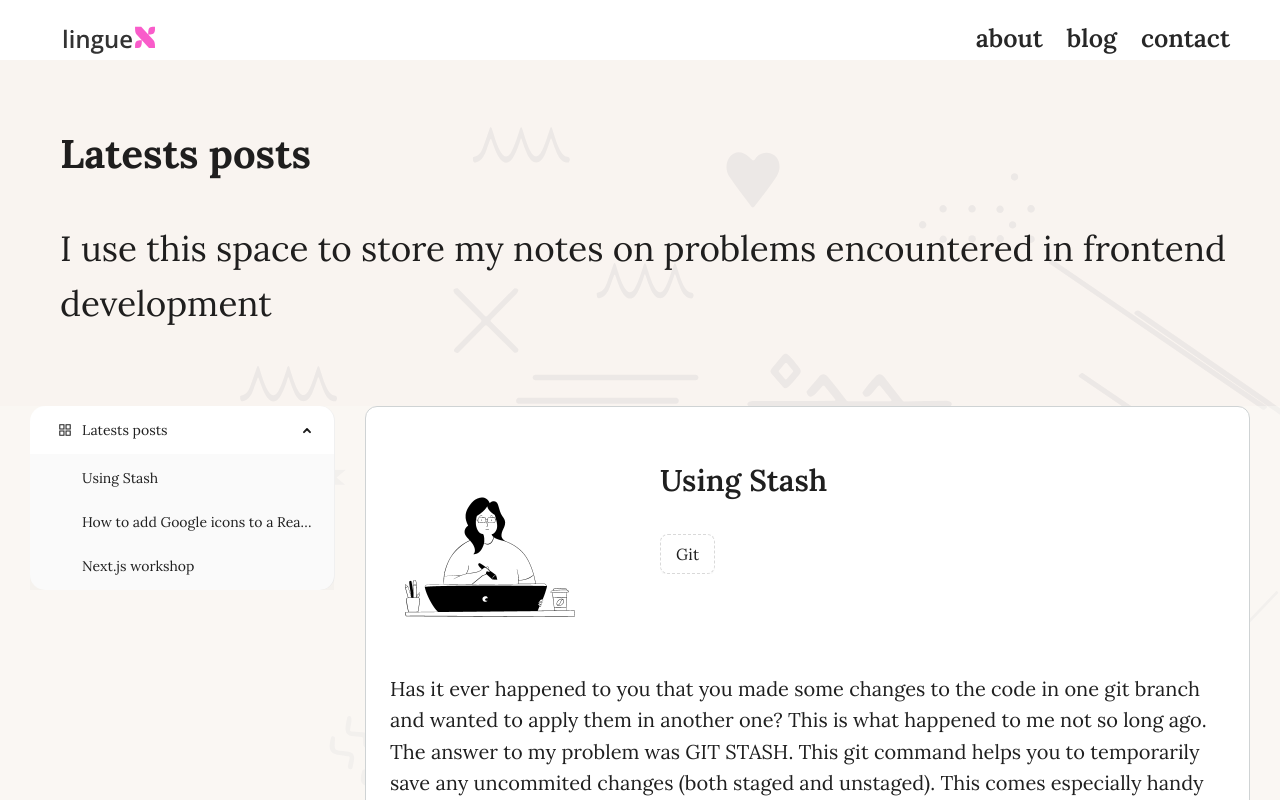
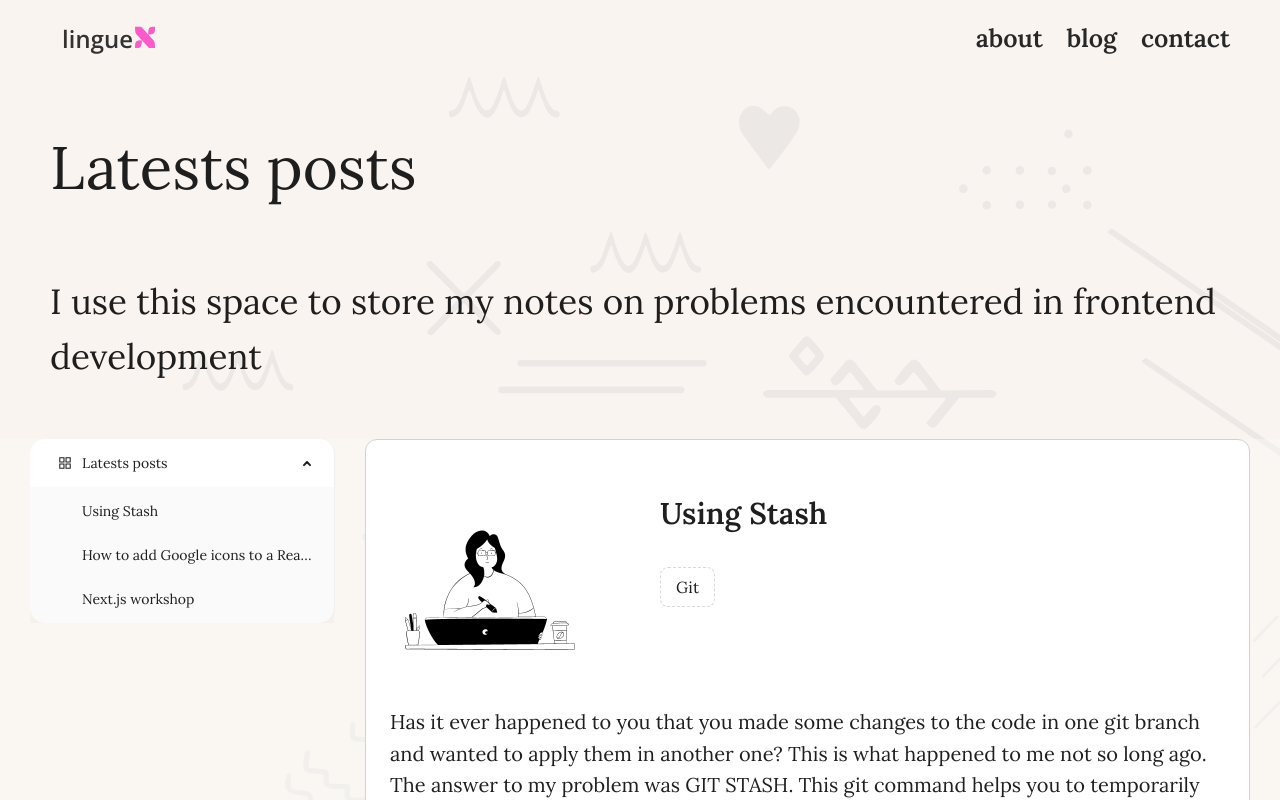
Before and after one commit to domi82/linguex, a React (Create React App) app: page /blog in a window 1280 px wide. Shown: the top 800 px of the page. Built offline with nearby package versions, Linux system fonts and the light colour scheme.

Commit message:
Improve the ContactPage and AboutPage styles

```diff
--- a/src/components/AppThemeComponent/AppThemeComponent.tsx
+++ b/src/components/AppThemeComponent/AppThemeComponent.tsx
@@ -30,8 +30,8 @@ class AppThemeComponent {
           padding: 20,
         },
         Menu: {
-          itemSelectedBg: "#94B4C6",
-          itemSelectedColor: "#fff",
+          itemSelectedBg: "pink",
+          itemSelectedColor: "black",
           itemBorderRadius: 12,
         },
         Input: {
--- a/src/pages/AboutPage/AboutPage.module.scss
+++ b/src/pages/AboutPage/AboutPage.module.scss
@@ -2,12 +2,10 @@
 
         .heading {
             padding-left:60px;
-            h2{
+            h3{
 
-            font-size: 40px;
-            padding-top: 60px;
-
-            text-align: left;
+                font-weight: 400;
+                font-size: 60px;
         }
         p {
 
--- a/src/pages/AboutPage/AboutPage.tsx
+++ b/src/pages/AboutPage/AboutPage.tsx
@@ -34,9 +34,9 @@ const AboutPage: React.FC = () => {
     <PublicLayoutComponent>
       <Row>
         <Col className={styles.heading} span={24}>
-          <h2>
+          <h3>
             <FormattedMessage id="about.header" />
-          </h2>
+          </h3>
           <p>
             <FormattedMessage id="about.description" />
           </p>
--- a/src/pages/BlogPage/BlogPage.module.scss
+++ b/src/pages/BlogPage/BlogPage.module.scss
@@ -9,21 +9,21 @@
         background-repeat: repeat;
 
         .heading {
-            padding-left:60px;
-            padding-bottom: 40px;
-            h2{
+            padding-left:50px;
+            padding-bottom: 20px;
+            h3{
 
-            font-size: 40px;
-            padding-top: 30px;
+                font-weight: 400;
+                font-size: 60px;
 
-            text-align: left;
+
         }
         p {
 
 
             font-size: 35px;
 
-            text-align: left;
+
         }
     }
     .posts{
--- a/src/pages/BlogPage/BlogPage.tsx
+++ b/src/pages/BlogPage/BlogPage.tsx
@@ -26,13 +26,13 @@ const BlogPage: React.FC = () => {
   /*** VISUAL ***/
 
   return (
-    <PublicLayoutComponent>
-      <div className={styles.background}>
+    <div className={styles.background}>
+      <PublicLayoutComponent>
         <Row>
           <Col className={styles.heading} span={24}>
-            <h2>
+            <h3>
               <FormattedMessage id="blog.header" />
-            </h2>
+            </h3>
             <p>
               <FormattedMessage id="blog.description" />
             </p>
@@ -60,8 +60,8 @@ const BlogPage: React.FC = () => {
               </Col>
             ))}
         </Row>
-      </div>
-    </PublicLayoutComponent>
+      </PublicLayoutComponent>
+    </div>
   );
 };
 
--- a/src/pages/ContactPage/ContactPage.module.scss
+++ b/src/pages/ContactPage/ContactPage.module.scss
@@ -2,12 +2,10 @@
 
         .contactDetails {
             padding-left:60px;
-            h2{
+            h3{
 
-            font-size: 40px;
-            padding-top: 60px;
-
-            text-align: left;
+                font-weight: 400;
+                font-size: 60px;
         }
         p {
 
--- a/src/pages/ContactPage/ContactPage.tsx
+++ b/src/pages/ContactPage/ContactPage.tsx
@@ -37,9 +37,9 @@ const ContactPage: React.FC = () => {
           lg={16}
           xl={12}
         >
-          <h2>
+          <h3>
             <FormattedMessage id="contact.header" />
-          </h2>
+          </h3>
           <p>
             <FormattedMessage id="contact.description.1" />
           </p>
@@ -48,7 +48,7 @@ const ContactPage: React.FC = () => {
           </p>
           <div className={styles.email}>
             <MailOutlined className={styles.icon} />
-            <a href="mailto:info@linguex.eu">info@linguex.eu</a>
+            <a href="mailto:szczes@gmail.com">szczes@gmail.com</a>
           </div>
         </Col>
         <Col
--- a/src/pages/HomePage/HomePage.module.scss
+++ b/src/pages/HomePage/HomePage.module.scss
@@ -66,17 +66,16 @@ align-items: center;
         background-size: cover;
         background-position: center center;
         background-repeat: no-repeat;
-        padding-bottom: 100px;
+        padding-bottom: 70px;
 
 
         .text {
 
             h3{
-                padding-left: 60px;
-                padding-right: 60px;
+                padding-left: 50px;
                 font-weight: 400;
                 font-size: 60px;
-            padding-top: 30px;
+            padding-top: 25px;
 
         }
     }
```
